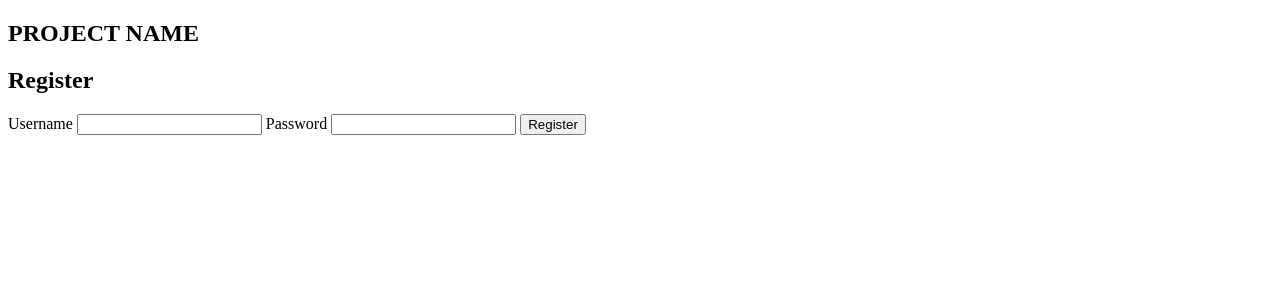
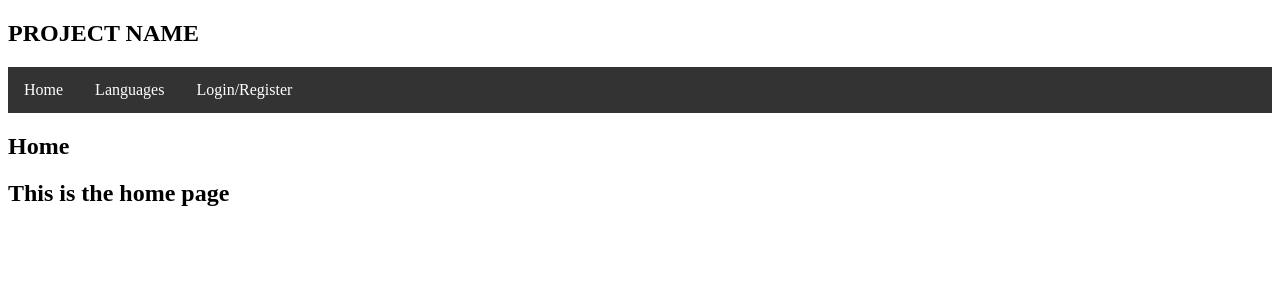
Before and after one commit to YashS30/winter-hacklympics-project, a Flask app: page / in a window 1280 px wide. Shown: the top 300 px of the page. Run offline with Flask 2, Linux system fonts and the light colour scheme.

Commit message:
Added new pages

```diff
--- a/main.py
+++ b/main.py
@@ -1,10 +1,21 @@
-from flask import Flask, render_template
+from flask import Flask, render_template, request, url_for, redirect
 
 app = Flask(__name__)
 
 @app.route('/')
 def home_page():
-    return render_template("home.html")
+    return render_template('home.html')
+
+@app.route('/languages')
+def languages_page():
+	return render_template('languages.html')
+
+@app.route('/login', methods=['GET', 'POST'])
+def login_page():
+	if request.method == 'POST':
+		return redirect(url_for('home_page'))
+	else:
+		return render_template('login.html')
 
 if __name__ == "__main__":
 	app.run(debug=True)
--- a/static/style.css
+++ b/static/style.css
@@ -0,0 +1,26 @@
+.navbar {
+	display: inline;
+}
+
+.navbar ul {
+	list-style-type: none;
+	margin: 0;
+	padding: 0;
+	overflow: hidden;
+	background-color: #333;
+}
+
+.navbar li {
+	color: white;
+	float: left;
+	display: block;
+	color: white;
+	text-align: center;
+	padding: 14px 16px;
+	text-decoration: none;
+}
+
+.navbar a {
+	color: white;
+	text-decoration: none;
+}
--- a/templates/base.html
+++ b/templates/base.html
@@ -2,11 +2,14 @@
 <!-- TODO: replace project name with actual project name-->
 <title>{% block title %}{% endblock %} - PROJECT NAME</title>
 <link rel="stylesheet" href="{{ url_for('static', filename='style.css') }}" />
-<nav>
+<!--TODO: make navbar-->
+<nav class="navbar">
 	<!--TODO: replace with project name-->
 	<h1>PROJECT NAME</h1>
 	<ul>
-		<!--TODO: make navbar-->
+		<li><a href="{{url_for('home_page')}}">Home</a></li>
+		<li><a href="{{url_for('languages_page')}}">Languages</a></li>
+		<li><a href="{{url_for('login_page')}}">Login/Register</a></li>
 	</ul>
 </nav>
 <section class="content">
--- a/templates/home.html
+++ b/templates/home.html
@@ -1,15 +1,9 @@
 {% extends 'base.html' %}
 
 {% block header %}
-	<h1>{% block title %}Register{% endblock %}</h1>
+	<h1>{% block title %}Home{% endblock %}</h1>
 {% endblock %}
 
 {% block content %}
-  	<form method="post">
-    	<label for="username">Username</label>
-    	<input name="username" id="username" required>
-    	<label for="password">Password</label>
-    	<input type="password" name="password" id="password" required>
-    	<input type="submit" value="Register">
-	</form>
+	<h1>This is the home page</h1>
 {% endblock %}
```
Also changed, not shown: templates/languages.html (added, +13 -0 lines), templates/login.html (added, +15 -0 lines).
